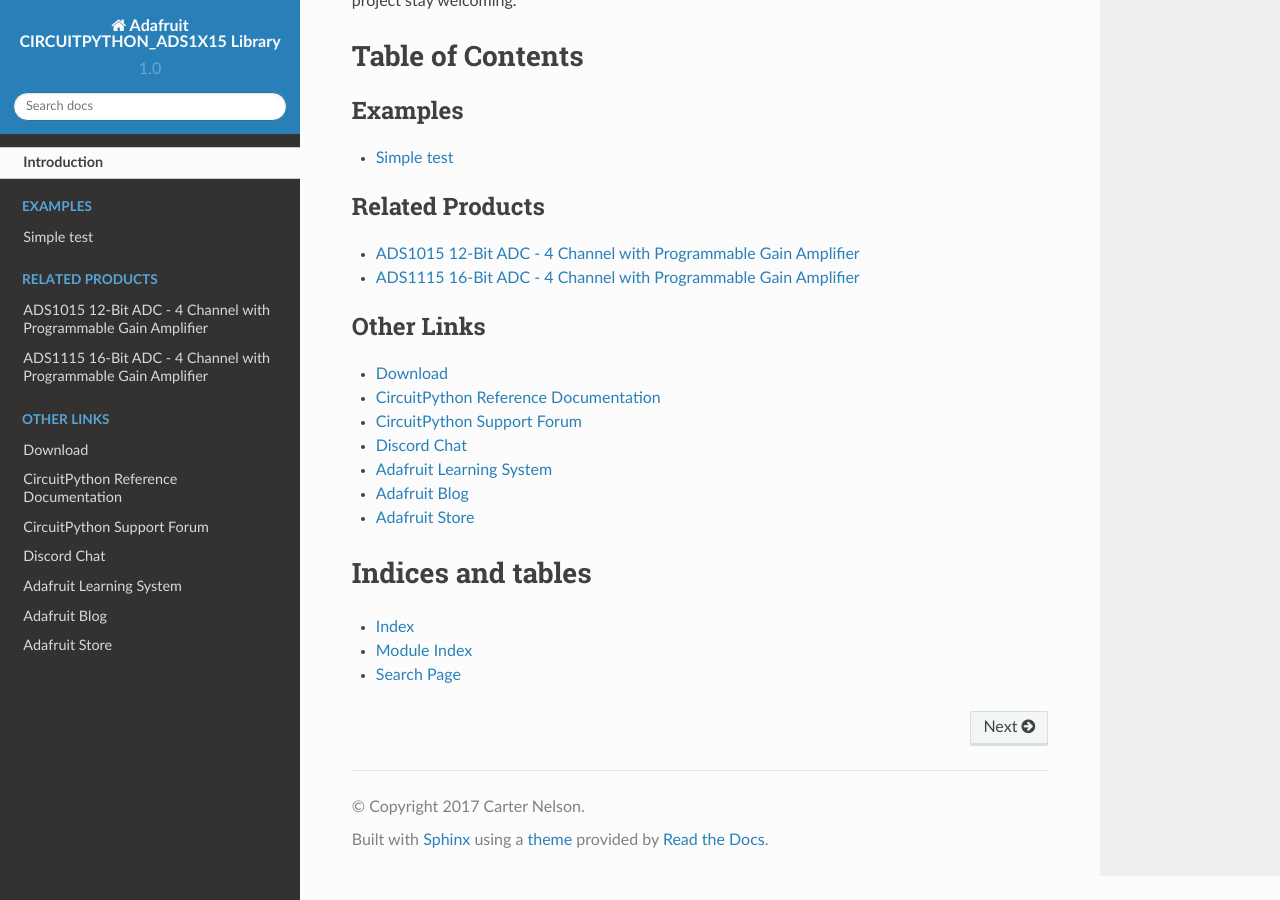
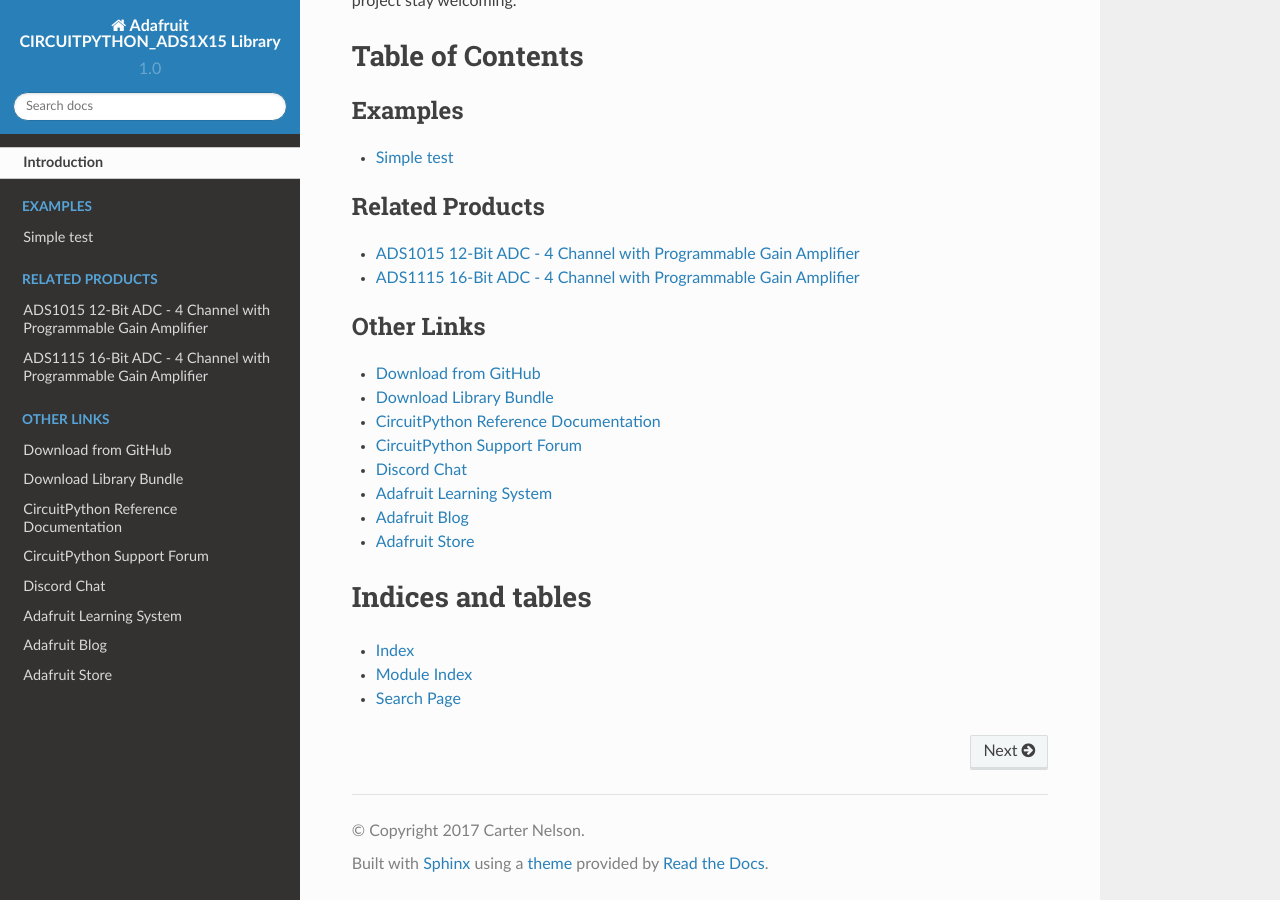
Before and after one commit to adafruit/Adafruit_CircuitPython_ADS1x15, a Sphinx documentation site: the page built from docs/index.rst, in a window 1280 px wide and 900 px high, scrolled down 1810 px. Built offline with Sphinx 7.4.7 and the Read the Docs theme 2.0.0, drawn with Linux system fonts in a browser that asks for light colours.

Commit message:
Added cp.org link to index.rst

```diff
--- a/docs/index.rst
+++ b/docs/index.rst
@@ -33,7 +33,8 @@
 .. toctree::
     :caption: Other Links
 
-    Download <https://github.com/adafruit/Adafruit_CircuitPython_ADS1x15/releases/latest>
+    Download from GitHub <https://github.com/adafruit/Adafruit_CircuitPython_ADS1x15/releases/latest>
+    Download Library Bundle <https://circuitpython.org/libraries>
     CircuitPython Reference Documentation <https://docs.circuitpython.org>
     CircuitPython Support Forum <https://forums.adafruit.com/viewforum.php?f=60>
     Discord Chat <https://adafru.it/discord>
```
